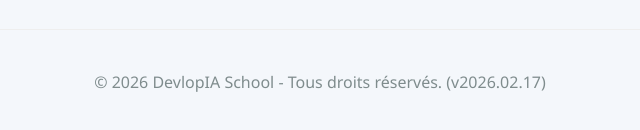
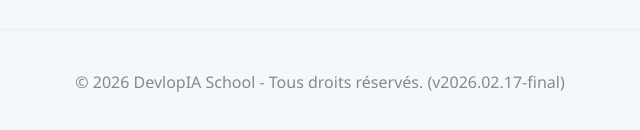
Before and after one commit to Skainet-agence/Quizz-skool-V2, a plain HTML site: page index.html in a window 1280 px wide. Shown: the part 1112-1242 px from the top of the page, 320-960 px from the left. Drawn offline with Linux system fonts and the light colour scheme.

```diff
--- a/index.html
+++ b/index.html
@@ -43,7 +43,7 @@
 
     <footer>
         <div class="container">
-            <p>&copy; 2026 DevlopIA School - Tous droits réservés. (v2026.02.17)</p>
+            <p>&copy; 2026 DevlopIA School - Tous droits réservés. (v2026.02.17-final)</p>
         </div>
     </footer>
 
```
